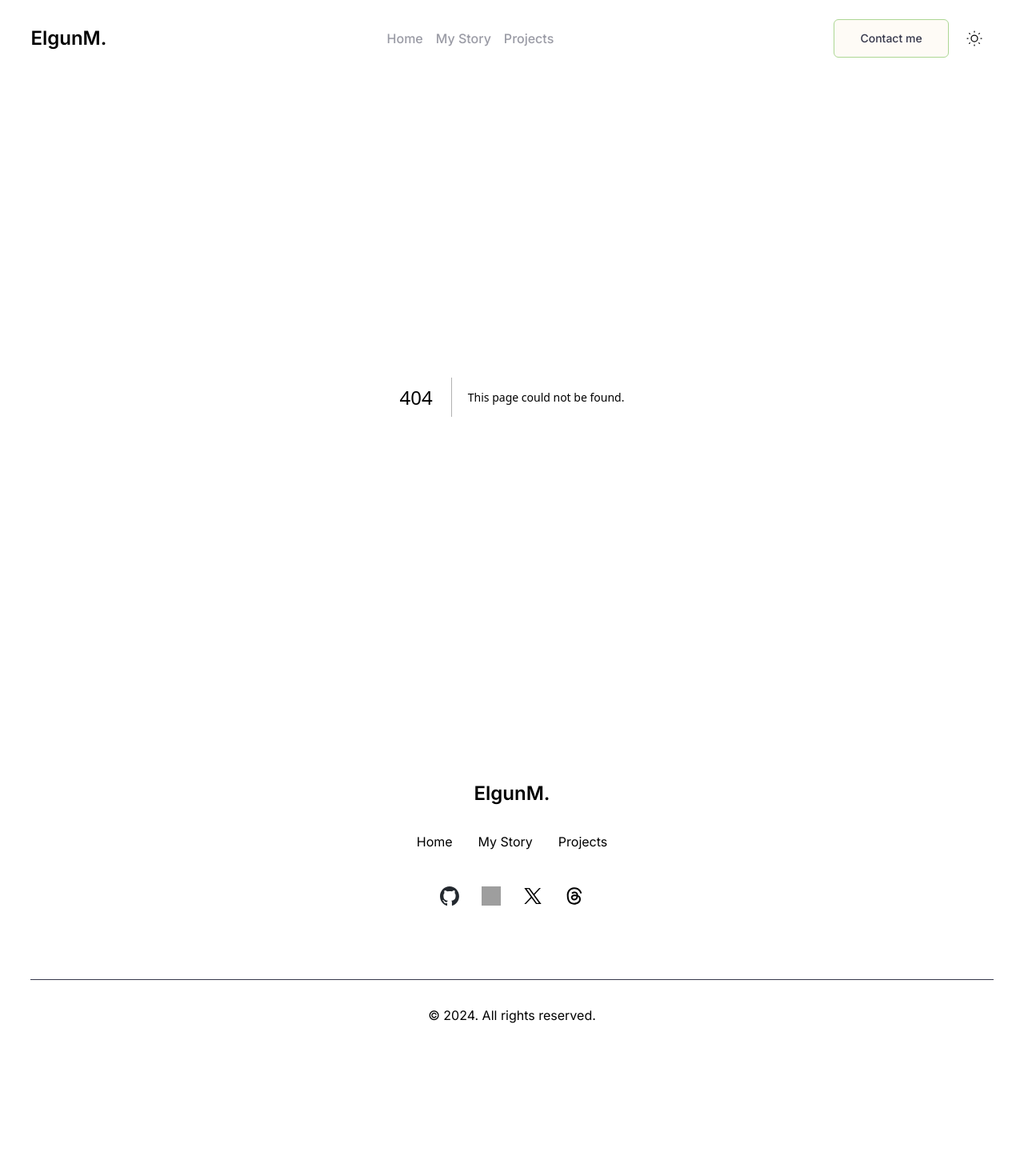
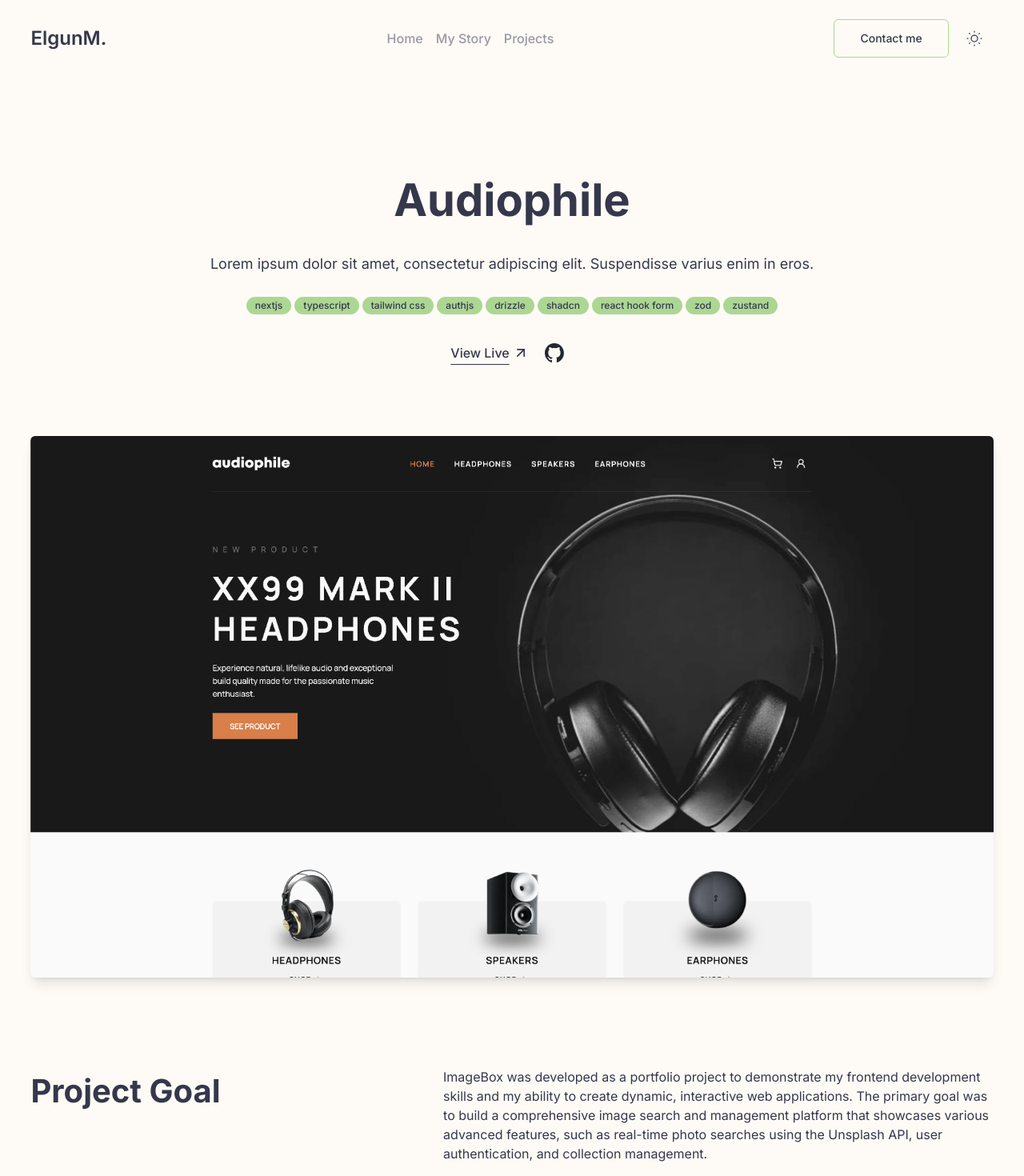
Before and after one commit to Poli2714/em-portfolio, a Next.js app: page /projects/audiophile in a window 1280 px wide. Before the commit this address had no page. Shown: the top 1470 px of the page at 80% size. Before the commit the page ends 1361 px from the top, so only its background shows below. Built offline with nearby package versions, Linux system fonts and the light colour scheme; grey boxes are pictures that could not be loaded.

Commit message:
feat: create project slug page

```diff
--- /dev/null
+++ b/src/app/projects/[slug]/page.tsx
@@ -0,0 +1,31 @@
+import { notFound } from 'next/navigation';
+
+import {
+  ProjectChallenges,
+  ProjectFeatures,
+  ProjectGoal,
+  ProjectSlugHeader,
+} from './components';
+
+import { projects } from '@/lib/projects';
+
+type ProjectSlugPageProps = {
+  params: {
+    slug: string;
+  };
+};
+
+export default function ProjectSlugPage({ params }: ProjectSlugPageProps) {
+  const [project] = projects.filter((project) => project.id === params.slug);
+
+  if (!project) return notFound();
+
+  return (
+    <div className='space-y-[clamp(4rem,10dvw,7rem)]'>
+      <ProjectSlugHeader project={project} />
+      <ProjectGoal project={project} />
+      <ProjectFeatures project={project} />
+      <ProjectChallenges project={project} />
+    </div>
+  );
+}
```
